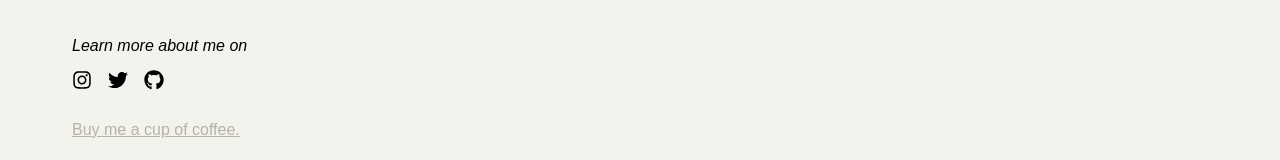
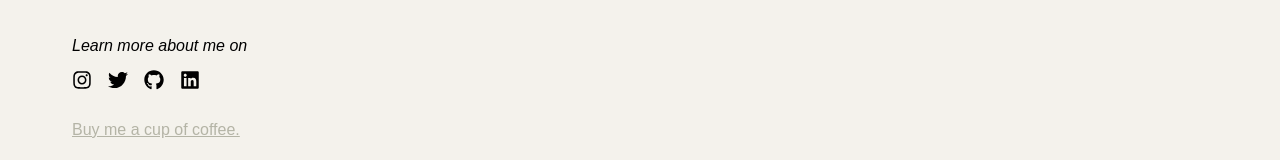
Before and after one commit to AhmedZrouqui/portfoliov2, a React (Create React App) app: page / in a window 1280 px wide. Shown: the part 504-664 px from the top of the page. Built offline with nearby package versions, Linux system fonts and the light colour scheme.

Commit message:
Add linkedin

```diff
--- a/src/pages/Home/index.tsx
+++ b/src/pages/Home/index.tsx
@@ -1,6 +1,6 @@
 import React from "react";
 import { Link } from "react-router-dom";
-import { FaInstagram, FaTwitter, FaGithub } from "react-icons/fa";
+import { FaInstagram, FaTwitter, FaGithub, FaLinkedin } from "react-icons/fa";
 
 function Home() {
   return (
@@ -88,6 +88,13 @@
           >
             <FaGithub />
           </a>
+          <a
+            href="https://www.linkedin.com/in/ahmed-zrouqui/"
+            className="cursor-pointer hover:text-primary duration-200 ease-in-out"
+            target="_blank"
+          >
+            <FaLinkedin />
+          </a>
         </div>
 
         <a
```
